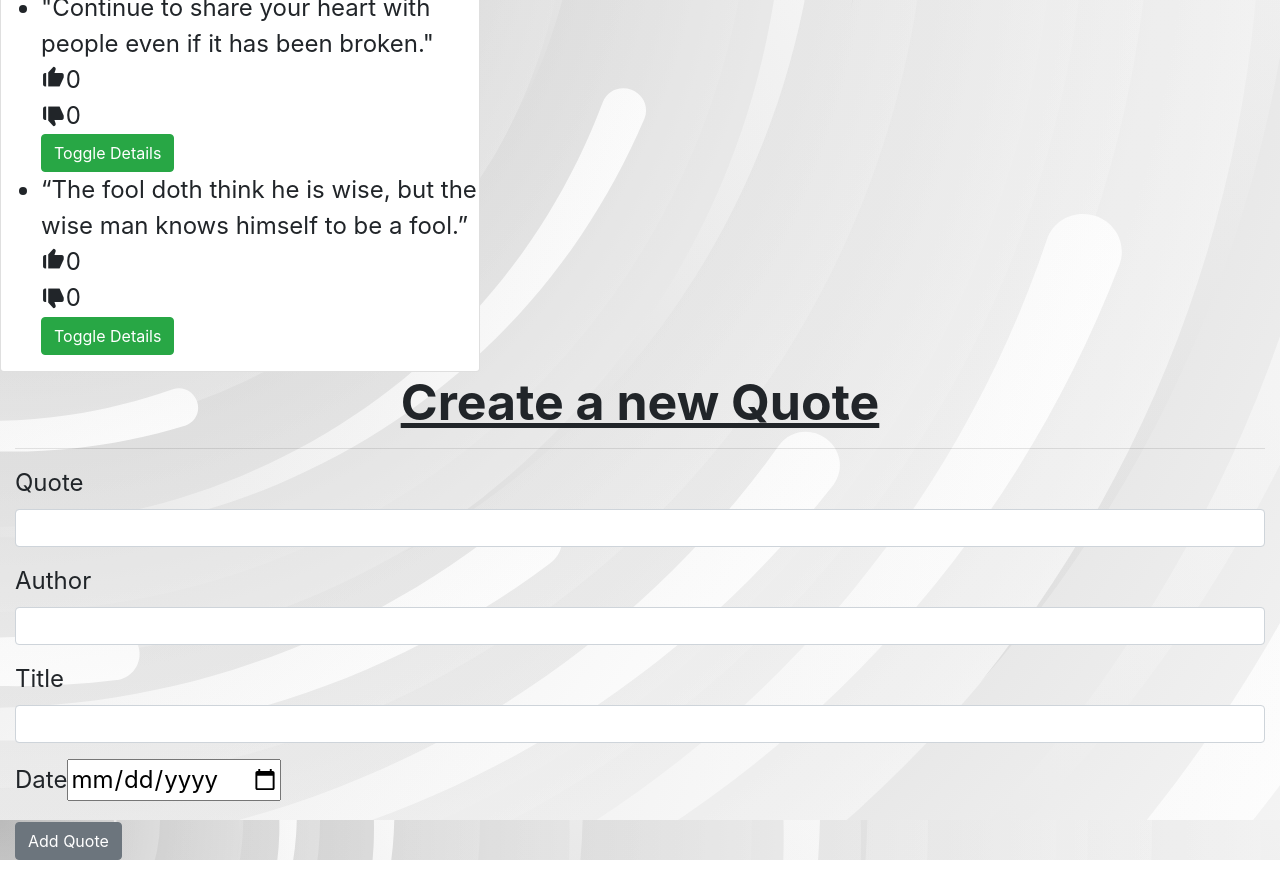
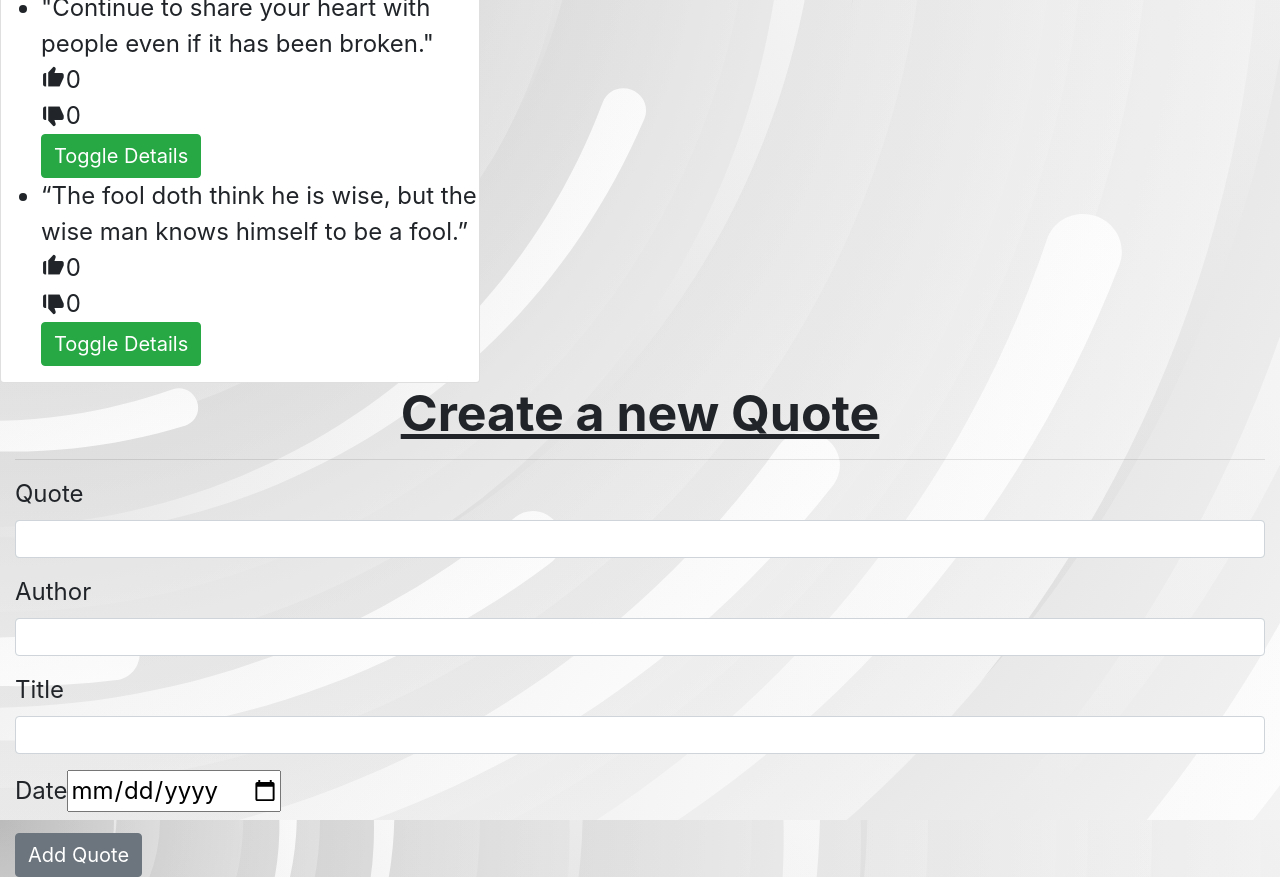
Before and after one commit to mansamusah254/quoteapp, an Angular app: page / in a window 1280 px wide. Shown: the part 140-1017 px from the top of the page. Built offline with nearby package versions, Linux system fonts and the light colour scheme.

Commit message:
minor font resizing

```diff
--- a/src/app/quote-detail/quote-detail.component.css
+++ b/src/app/quote-detail/quote-detail.component.css
@@ -0,0 +1,3 @@
+.btn {
+    font-size: 20px;
+}
--- a/src/app/quote-form/quote-form.component.css
+++ b/src/app/quote-form/quote-form.component.css
@@ -1,3 +1,6 @@
 h2{
     font-size: 50px;
 }
+.btn {
+    font-size: 20px;
+}
--- a/src/app/quote/quote.component.css
+++ b/src/app/quote/quote.component.css
@@ -3,3 +3,6 @@ h1{
     font-size: 80px;
     color: rgb(34, 0, 255);
 }
+.btn {
+    font-size: 20px;
+}
--- a/src/app/quote/quote.component.html
+++ b/src/app/quote/quote.component.html
@@ -1,5 +1,5 @@
 
-<div>
+<div class="column">
     <h1><strong><u>Wisdom Avenue Quotes</u></strong> </h1>
     <hr>
     <div class="card" style="width: 30rem;">
```
